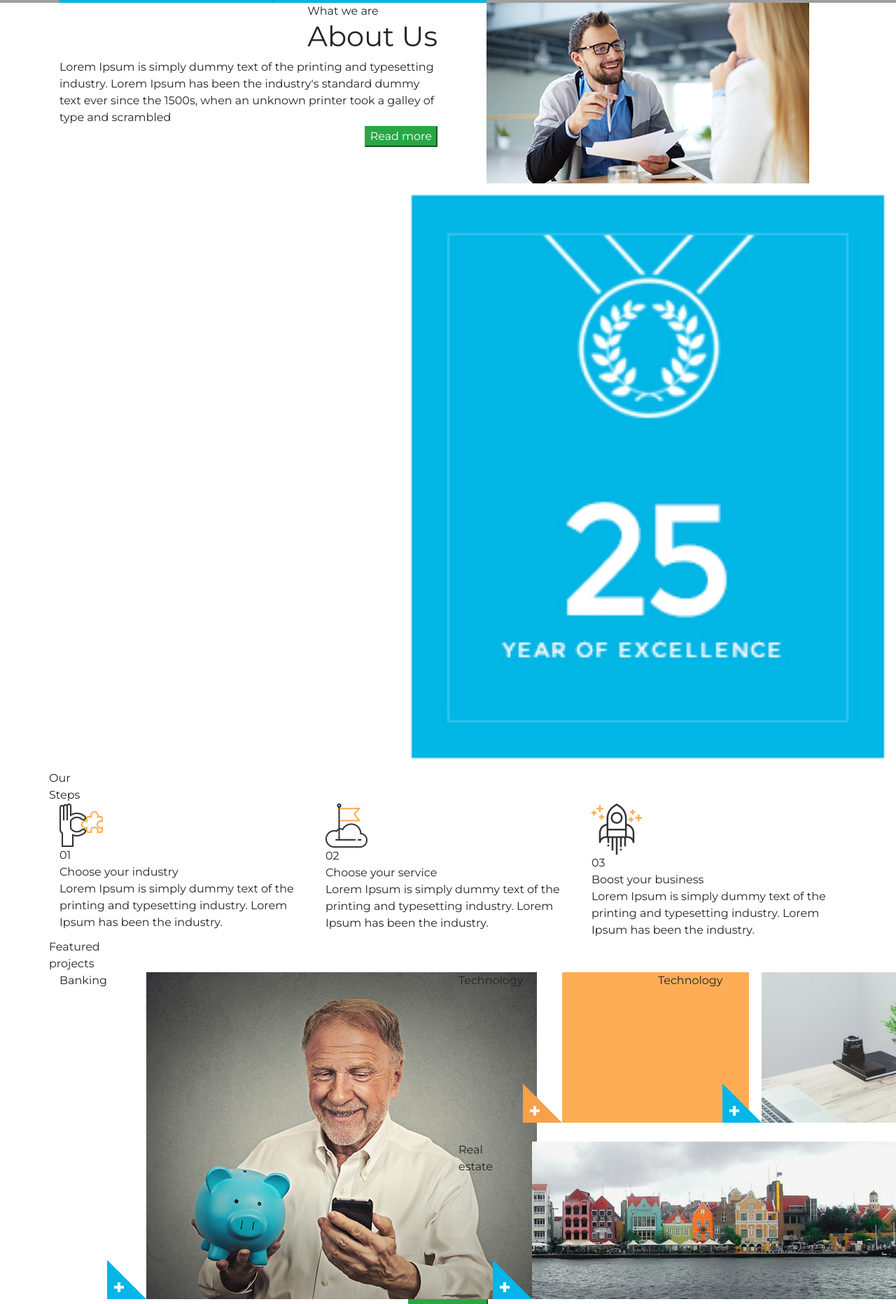
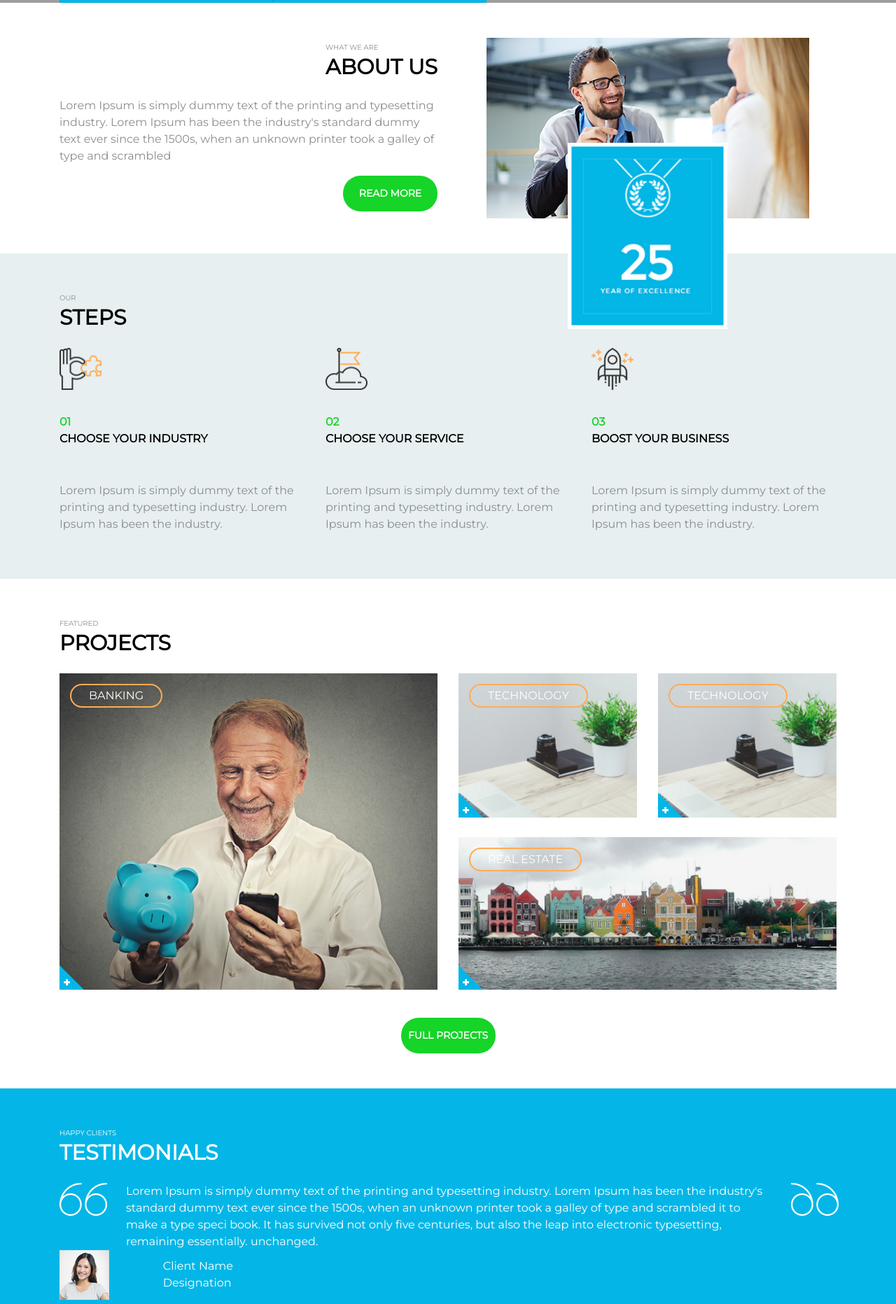
Before and after one commit to yakovina/consult_plus-1, a website: page app/index.html in a window 1280 px wide. Shown: the part 796-2659 px from the top of the page at 70% size. Drawn offline with nearby package versions, Linux system fonts and the light colour scheme; files that its build step writes are made by us from their sources; grey boxes are pictures that could not be loaded; files whose address does not match are found by name.

Commit message:
steps projects and testimonials done

```diff
--- a/app/index.html
+++ b/app/index.html
@@ -24,12 +24,12 @@
                         <div class='col-sm-12 col-md-7 offset-md-5 col-lg-5 offset-lg-7'>
                             <div class="header__contacts">
                                 <b>Email : </b>
-                                <span class="header__contacts__description ">info@consultplus.com</span>
+                                <a href='mail:info@consultplus.com' class="header__contacts__description ">info@consultplus.com</a>
                             </div>
                             <div class="stick"></div>
                             <div class="header__contacts">
                                 <b>Phone : </b>
-                                <span class="header__contacts__description">+91 5685 6664 555</span>
+                                <a href='tel:+9156856664555' class="header__contacts__description">+91 5685 6664 555</a>
                             </div>
                         </div>
                     </div>
@@ -68,7 +68,7 @@
                 </nav>
             </div>
         </header>
-        <section class="top position-relative">
+        <div class="top position-relative">
             <div class="container">
                 <div class="row position-static">
                     <span class="col-sm-9 col-md-7 col-lg-6 industry-box d-flex flex-wrap">
@@ -104,136 +104,131 @@
                         </a>
                 </div>
             </div>
-        </section>
-        <section class=section id=about-us>
+        </div>
+        <section id=about-us>
             <div class="container">
                 <div class="row">
-                    <div class="col-lg-6">
-                        <div class="about-us__wrapper d-flex align-items-end flex-column justify-content-center">
-                            <header>
-                                <span
-                                class="section-description">What we are</span>
-                                <h1 class='section-title'>About Us</h1>
-                            </header>
-                            <div class="about-us__text">Lorem Ipsum is simply dummy text of the printing and typesetting industry. Lorem Ipsum has been
-                                the industry's standard dummy text ever since the 1500s, when an unknown printer took a galley
-                                of type and scrambled</div>
-                            <button class='btn-success success__button'>Read more</button>
-                        </div>
+                    <div class="col-lg-6 d-flex flex-column align-items-end">
+                        <header>
+                            <span>What we are</span>
+                            <h1>About Us</h1>
+                        </header>
+                        <p>Lorem Ipsum is simply dummy text of the printing and typesetting industry. Lorem Ipsum has been the
+                            industry's standard dummy text ever since the 1500s, when an unknown printer took a galley of
+                            type and scrambled</p>
+                        <a href='#' class='btn-success button__green'>Read more</a>
                     </div>
                     <div class="col-lg-6 d-flex justify-content-center align-items-center flex-column">
-                        <div class="about-us__image_wrapper">
-                            <img class=image_max_size src="img/about_us_image.png" alt="about us image">
-                        </div>
-                        <div class="about-us__medal_wrapper">
-                            <img class=image_max_size src="img/about_us_medal.png" alt="about us medal">
+                        <img src="img/about_us_image.png" alt="about us image">
+                        <div class="about-us__medal-wrapper">
+                            <img src="img/about_us_medal.png" alt="about us medal">
                         </div>
                     </div>
                 </div>
             </div>
         </section>
-        <section class="steps__block bg-grey section">
+        <section id="steps">
             <div class="container">
                 <div class="row">
-                    <div>
-                        <div class="section-description">Our</div>
-                        <div class='section-title'>Steps</div>
+                    <div class="col-6">
+                        <header>
+                            <span>Our</span>
+                            <h1>Steps</h1>
+                        </header>
                     </div>
                 </div>
                 <div class="row">
-                    <div class="col-md-4">
+                    <div class="col-md-4 step">
                         <div class="step__image">
-                            <img class=image_max_size src="img/step_1.png" alt="step_1">
+                            <img src="img/step_1.png" alt="step_1">
                         </div>
-                        <div class="step__number">01</div>
-                        <div class="step__title">Choose your industry</div>
-                        <div class="step__text">Lorem Ipsum is simply dummy text of the printing and typesetting industry. Lorem Ipsum has been the
+                        <p class="step__title" data-number='01'>Choose your industry</p>
+                        <p>Lorem Ipsum is simply dummy text of the printing and typesetting industry. Lorem Ipsum has been the
                             industry.
+                        </p>
+                    </div>
+                    <div class="col-md-4 step">
+                        <div class="step__image">
+                            <img src="img/step_2.png" alt="step_1">
                         </div>
+                        <p class="step__title" data-number='02'>Choose your service</p>
+                        <p>Lorem Ipsum is simply dummy text of the printing and typesetting industry. Lorem Ipsum has been the
+                            industry.
+                        </p>
                     </div>
-                    <div class="col-md-4">
+                    <div class="col-md-4 step">
                         <div class="step__image">
-                            <img class=image_max_size src="img/step_2.png" alt="step_1">
+                            <img src="img/step_3.png" alt="step_1">
                         </div>
-                        <div class="step__number">02</div>
-                        <div class="step__title">Choose your service</div>
-                        <div class="step__text">Lorem Ipsum is simply dummy text of the printing and typesetting industry. Lorem Ipsum has been the
+                        <p class="step__title" data-number='03'>Boost your business</p>
+                        <p>Lorem Ipsum is simply dummy text of the printing and typesetting industry. Lorem Ipsum has been the
                             industry.
-                        </div>
-                    </div>
-                    <div class="col-md-4">
-                        <div class="step__image">
-                            <img class=image_max_size src="img/step_3.png" alt="step_1">
-                        </div>
-                        <div class="step__number">03</div>
-                        <div class="step__title">Boost your business</div>
-                        <div class="step__text">Lorem Ipsum is simply dummy text of the printing and typesetting industry. Lorem Ipsum has been the
-                            industry.
-                        </div>
+                        </p>
                     </div>
                 </div>
             </div>
         </section>
-        <section class="projects section">
+        <section id="projects">
             <div class="container">
                 <div class="row">
-                    <div>
-                        <div class="section-description">Featured</div>
-                        <div class='section-title'>projects</div>
+                    <div class="col-6">
+                        <header>
+                            <span>Featured</span>
+                            <h1>projects</h1>
+                        </header>
                     </div>
                 </div>
                 <div class="row">
                     <div class="col-lg-6">
-                        <div class="d-flex project-block">
+                        <a href=# class="project">
                             <div class="label">Banking</div>
                             <div class="plus-sign align-self-end">
-                                <img src="img/blue-plus.png" alt="+">
                             </div>
                             <img src="img/grandpa.png" alt="grandpa">
-                        </div>
+                        </a>
                     </div>
                     <div class="col-lg-6 d-flex flex-column justify-content-between">
                         <div class="row">
-                            <div class="d-flex col-6 project-block">
-                                <div class="label">Technology</div>
-                                <div class="plus-sign align-self-end">
-                                    <img src="img/orange-plus.png" alt="+">
-                                </div>
-                                <img src="img/orange_project.png" alt="table">
+                            <div class="col-6">
+                                <a href=# class="project">
+                                    <div class="label">Technology</div>
+                                    <div class="plus-sign align-self-end"> </div>
+                                    <img src="img/table.png" alt="table">
+                                </a>
                             </div>
-                            <div class="d-flex col-6 project-block col-6">
-                                <div class="label">Technology</div>
-                                <div class="plus-sign align-self-end">
-                                    <img src="img/blue-plus.png" alt="+">
-                                </div>
-                                <img src="img/table.png" alt="table">
+                            <div class="col-6">
+                                <a href=# class="project">
+                                    <div class="label">Technology</div>
+                                    <div class="plus-sign align-self-end"> </div>
+                                    <img src="img/table.png" alt="table">
+                                </a>
                             </div>
                         </div>
                         <div class="row">
-                            <div class="d-flex col-12 project-block">
-                                <div class="label">Real estate</div>
-                                <div class="plus-sign align-self-end">
-                                    <img src="img/blue-plus.png" alt="+">
-                                </div>
-                                <img src="img/city.png" alt="city">
+                            <div class="col-12">
+                                <a href=# class="project">
+                                    <div class="label">Real estate</div>
+                                    <div class="plus-sign align-self-end">
+                                    </div>
+                                    <img src="img/city.png" alt="city">
+                                </a>
                             </div>
                         </div>
-
                     </div>
                 </div>
-                <div class="row d-flex justify-content-center align-items-center projects__button-wrapper">
-                    <button class='btn-success success__button'>Full projects</button>
+                <div class="row d-flex justify-content-center align-items-center ">
+                    <a href=# class='btn-success button__green'>Full projects</a>
                 </div>
             </div>
         </section>
-        <section class='testimonials section'>
+        <section id='testimonials'>
             <div class="container">
                 <div class="row">
-                    <div class="col-1">
-                        <div>
-                            <div class="section-description">Happy clients</div>
-                            <div class='section-title'>Testimonials</div>
-                        </div>
+                    <div class="col-6">
+                        <header>
+                            <span>Happy clients</span>
+                            <h1>Testimonials</h1>
+                        </header>
                     </div>
                 </div>
 
--- a/app/scss/_buttons.scss
+++ b/app/scss/_buttons.scss
@@ -10,6 +10,11 @@
   font-weight: 700;
   text-transform: uppercase;
   align-self: center;
+  transition: background-color 0.2s ease;
+}
+
+.button:hover {
+  text-decoration: none;
 }
 
 .button__green {
--- a/app/scss/_colors.scss
+++ b/app/scss/_colors.scss
@@ -1,4 +1,5 @@
 $grey-text-color: #898e8f;
+$grey-bg-color:  #e7eff1;
 $green-color: #16d428;
 $orange-color: #ffac55;
 $blue-color: #03b6e7;
--- a/app/scss/_content.scss
+++ b/app/scss/_content.scss
@@ -0,0 +1,141 @@
+@import "colors";
+
+section {
+  header {
+    text-transform: uppercase;
+    span {
+      color: $grey-text-color;
+      font-size: 10px;
+      display: inline-block;
+    }
+
+    h1 {
+      color: black;
+      font-weight: 800;
+      font-size: 30px;
+      margin-bottom: 25px;
+    }
+  }
+  padding: 50px 0;
+}
+
+#about-us {
+  color: $grey-text-color;
+  .button__green {
+    align-self: flex-end;
+  }
+  .about-us__medal-wrapper {
+    position: absolute;
+    height: 266px;
+    width: 228px;
+    top: 150px;
+    img {
+      width: 100%;
+      height: 100%;
+    }
+  }
+}
+
+#steps {
+  background-color: $grey-bg-color;
+  .step {
+    display: flex;
+    flex-direction: column;
+    justify-content: space-between;
+    min-height: 280px;
+    box-sizing: border-box;
+    .step__image {
+      width: 60px;
+      height: 60px;
+      img {
+        width: 100%;
+        height: 100%;
+      }
+    }
+    p {
+      color: $grey-text-color;
+    }
+    .step__title {
+      text-transform: uppercase;
+      font-weight: 900;
+      font-size: 16px;
+      color: black;
+    }
+
+    .step__title::before {
+      content: attr(data-number);
+      display: block;
+      color: $green-color;
+    }
+  }
+}
+
+#projects {
+  .project {
+    display: flex;
+
+    img {
+      width: 100%;
+      height: 100%;
+    }
+
+    .label {
+      display: inline-block;
+      position: absolute;
+      color: white;
+      border: 2px solid $orange-color;
+      border-radius: 105px;
+      line-height: 20px;
+      padding: 5px 25px 5px 25px;
+      margin: 15px 0 0 15px;
+      text-transform: uppercase;
+    }
+    .plus-sign {
+      display: inline-block;
+      position: absolute;
+      background-size: 100%;
+      background-image: url("../img/blue-plus.png");
+      width: 35px;
+      height: 35px;
+    }
+  }
+  .project:hover {
+    img {
+      opacity: 0;
+    }
+    background-color: $orange-color;
+    .plus-sign {
+      background-image: url("../img/orange-plus.png");
+    }
+    .label {
+      align-self: center;
+      display: inline-block;
+      border: none;
+      color: white;
+      padding: 0 15px;
+      margin: 0;
+      font-weight: 700;
+      text-transform: uppercase;
+    }
+    .label:after {
+      content: "Lorem Ipsum is simply dummy text of the printing and...";
+      display: block;
+      font-size: 8px;
+      padding: inherit;
+    }
+  }
+
+  .button__green {
+    margin-top: 40px;
+  }
+}
+
+#testimonials {
+  background-color: $blue-color;
+  color: white;
+
+  header > span, h1
+  {
+          color: white;
+      }
+}
```
Also changed, not shown: app/scss/style.css, dist/css/style.css, dist/css/style.min.css, dist/index.html.
